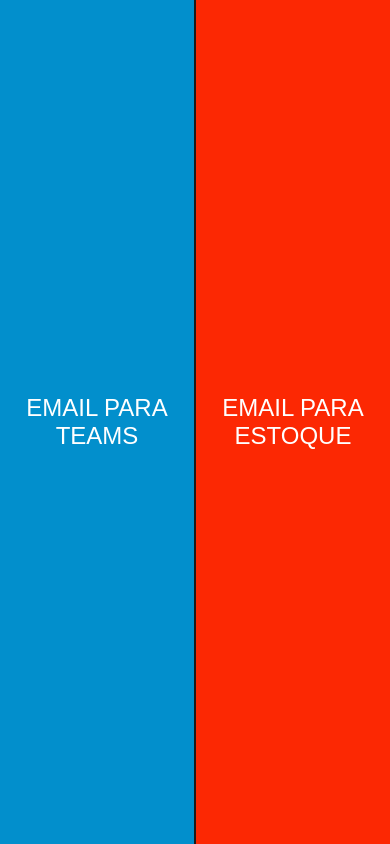
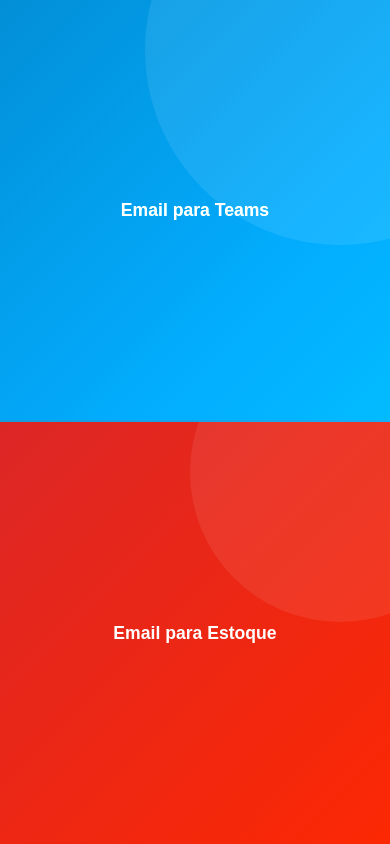
Before and after one commit to reyjack1/Gerador-de-email, a plain HTML site: page index.html in a window 390 px wide. Drawn offline with Linux system fonts and the light colour scheme.

Commit message:
Add files via upload

```diff
--- a/index.html
+++ b/index.html
@@ -11,64 +11,153 @@
 <script type="text/javascript" src="jquery.js"></script>
 
 <style>
+    * {
+    margin: 0;
+    padding: 0;
+    box-sizing: border-box;
+}
+
+body {
+    background: #111827;
+    font-family: Arial, sans-serif;
+    min-height: 100vh;
+    overflow: hidden;
+}
+
+/* NAV */
+nav {
+    display: flex;
+    width: 100%;
+    min-height: 100vh;
+}
+
+/* CARDS */
+nav .teams,
+nav .email {
+    flex: 1;
+
+    display: flex;
+    justify-content: center;
+    align-items: center;
+    flex-direction: column;
+
+    cursor: pointer;
+
+    transition: all 0.3s ease;
+
+    position: relative;
+    overflow: hidden;
+}
+
+/* TEAMS */
+nav .teams {
+    background: linear-gradient(135deg, #0284c7, #03adfc);
+    border-right: 2px solid rgba(255,255,255,0.08);
+}
+
+/* EMAIL */
+nav .email {
+    background: linear-gradient(135deg, #dc2626, #fc2803);
+}
+
+/* TEXTO */
+nav span {
+    font-size: 2rem;
+    font-weight: bold;
+    color: white;
+    z-index: 2;
+    transition: 0.3s;
+    text-align: center;
+    padding: 20px;
+    pointer-events: none;
+}
+
+/* EFEITO HOVER */
+nav .teams:hover,
+nav .email:hover {
+    transform: scale(1.02);
+    filter: brightness(1.08);
+}
+
+/* EFEITO DE LUZ */
+nav .teams::before,
+nav .email::before {
+    content: '';
+
+    position: absolute;
+
+    width: 300px;
+    height: 300px;
+
+    background: rgba(255,255,255,0.08);
+
+    border-radius: 50%;
+
+    top: -100px;
+    right: -100px;
+
+    transition: 0.4s ease;
+}
+
+nav .teams:hover::before,
+nav .email:hover::before {
+    transform: scale(1.3);
+}
+
+/* =========================
+   TABLET
+========================= */
+@media (max-width: 768px) {
+
+    nav span {
+        font-size: 1.5rem;
+    }
+}
+
+/* =========================
+   CELULAR
+========================= */
+@media (max-width: 600px) {
+
     body {
-        text-align: center;
-        background: #1c1c1c;
-        font-family: Arial, sans-serif;
-        color: #fff;
-        margin: 0;
-        height: 100vh;
-        display: flex;
-        justify-content: center;
-        align-items: center;
+        overflow-y: auto;
     }
 
     nav {
-        display: flex;
-        width: 100%;
-        height: 100%;
+        flex-direction: column;
     }
 
-    nav .teams{
-        flex: 1;
-        display: flex;
-        justify-content: center;
-        align-items: center;
-        font-size: 24px;
-        background: #03adfc;
-        color: #fff;
-        cursor: pointer;
-        transition: background 0.3s;
-        text-transform: uppercase;
+    nav .teams,
+    nav .email {
+        min-height: 50vh;
+        width: 100%;
     }
 
-    nav .email{
-          flex: 1;
-        display: flex;
-        justify-content: center;
-        align-items: center;
-        font-size: 24px;
-        background: #fc2803;
-        color: #fff;
-        cursor: pointer;
-        transition: background 0.3s;
-        text-transform: uppercase;
-    }
-    nav .teams:hover{
-        background: #028fcc;
-    }
-
-    nav .email:hover{
-        background: #fc3903;
-    }
-
-    .teams {
-        border-right: 2px solid #1c1c1c;
+    nav .teams {
+        border-right: none;
+        border-bottom: 2px solid rgba(255,255,255,0.08);
     }
 
     nav span {
-        pointer-events: none;
+        font-size: 1.3rem;
+        padding: 15px;
     }
+
+    nav .teams:hover,
+    nav .email:hover {
+        transform: none;
+    }
+}
+
+/* =========================
+   CELULAR PEQUENO
+========================= */
+@media (max-width: 400px) {
+
+    nav span {
+        font-size: 1.1rem;
+    }
+}
 </style>
 
 </head>
```
Also changed, not shown: email.html (+109 -4 lines), teams.html (+133 -0 lines).
